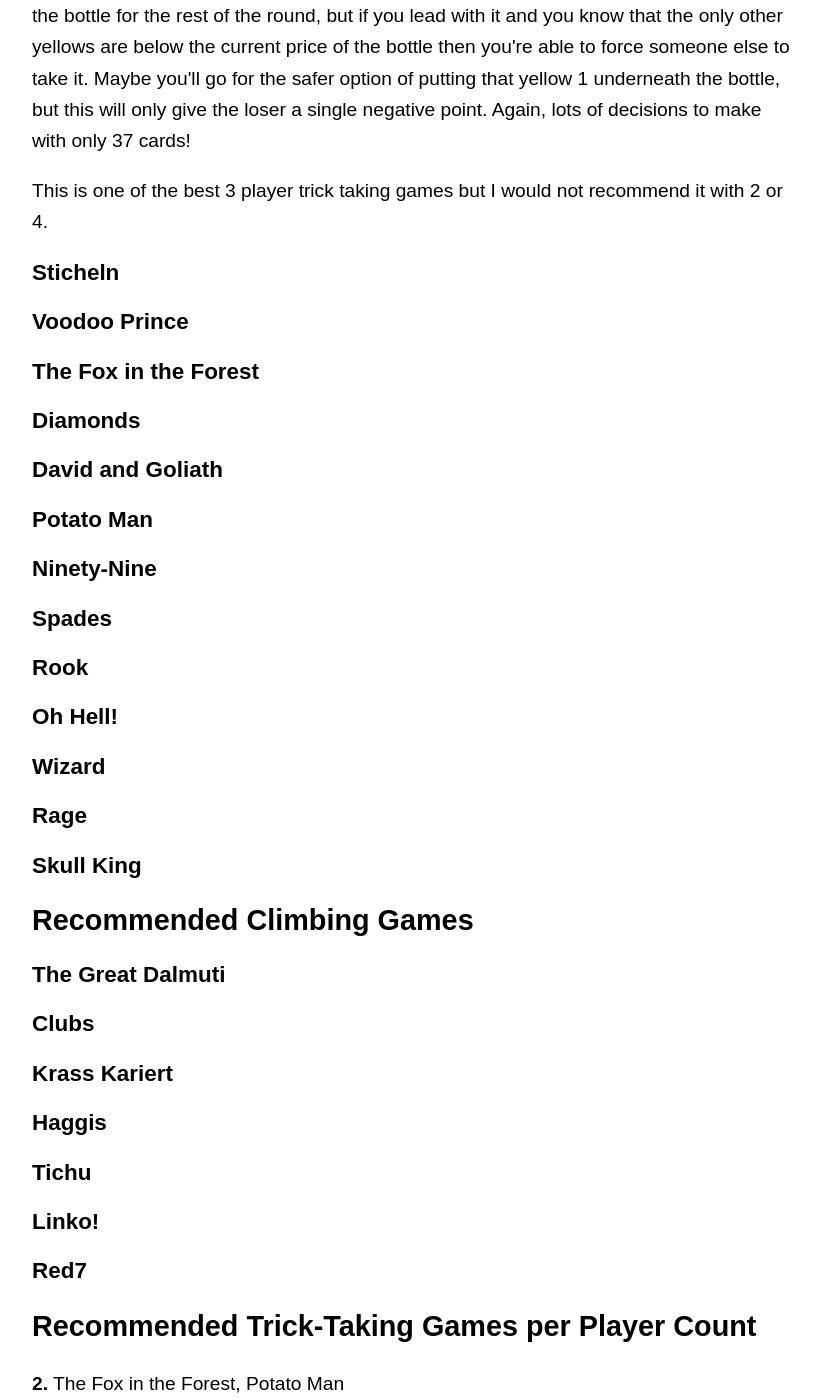
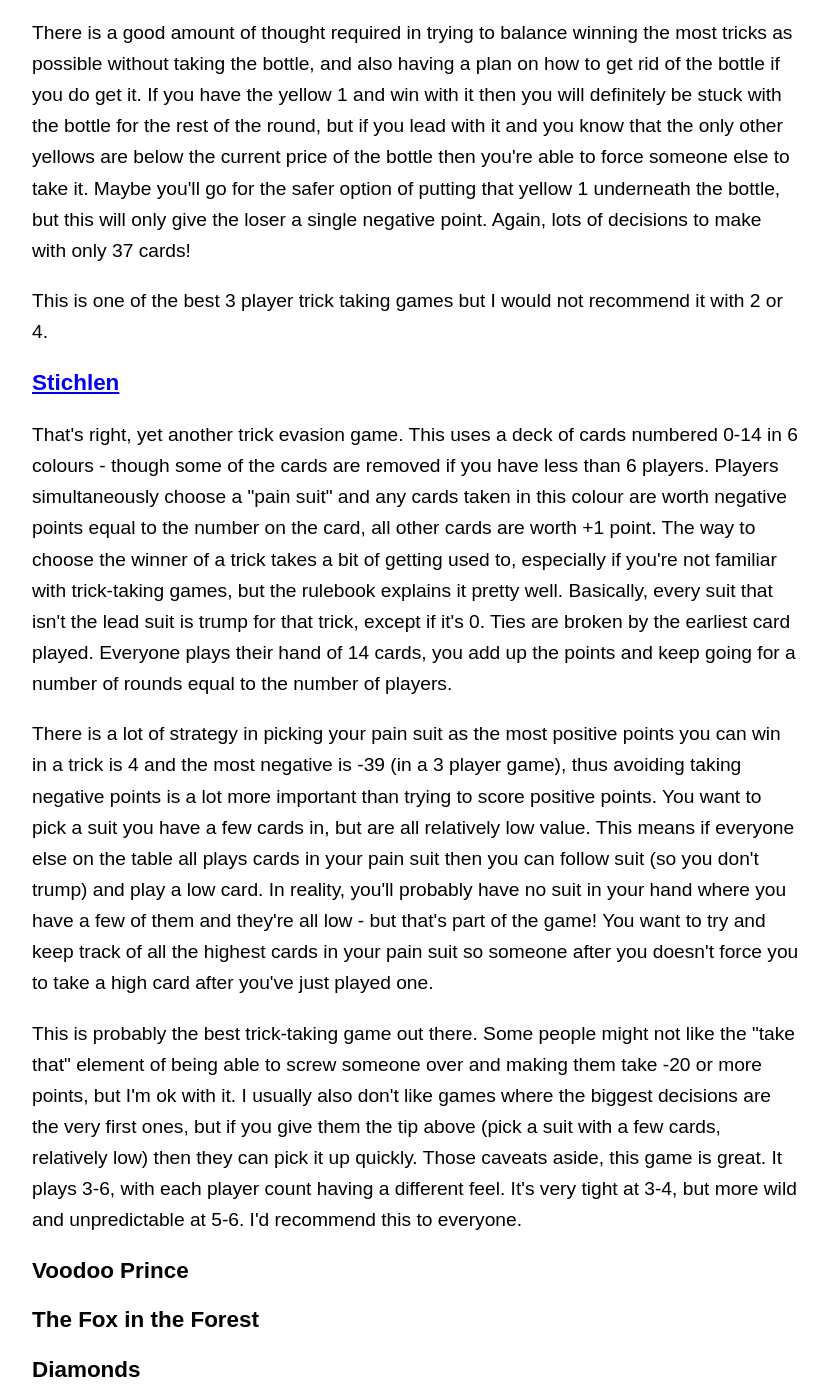
Before and after one commit to bentrevett/bentrevett.github.io, a Jekyll site: the page built from blog/misc/trick-taking.html, in a window 1280 px wide and 1400 px high, scrolled down 3049 px. Shown: the whole window, without its empty margins (224-1052 px from the left). Built offline with Jekyll 4.4.1, drawn with Linux system fonts in a browser that asks for light colours; some of the changed text lies outside the part shown.

Commit message:
added sticheln recommendation
added sticheln to 5-6 player recommendations

added TODO to sections

```diff
--- a/blog/misc/trick-taking.html
+++ b/blog/misc/trick-taking.html
@@ -112,7 +116,31 @@
                     This is one of the best 3 player trick taking games but I would not recommend it with 2 or 4.
                 </p>
 
-            <h3>Sticheln</h3>
+            <h3><a href="https://boardgamegeek.com/boardgame/354/sticheln">Stichlen</a></h3>
+
+                <p>
+                    That's right, yet another trick evasion game.
+                    This uses a deck of cards numbered 0-14 in 6 colours - though some of the cards are removed if you have less than 6 players.
+                    Players simultaneously choose a "pain suit" and any cards taken in this colour are worth negative points equal to the number on the card, all other cards are worth +1 point.
+                    The way to choose the winner of a trick takes a bit of getting used to, especially if you're not familiar with trick-taking games, but the rulebook explains it pretty well.
+                    Basically, every suit that isn't the lead suit is trump for that trick, except if it's 0. Ties are broken by the earliest card played.
+                    Everyone plays their hand of 14 cards, you add up the points and keep going for a number of rounds equal to the number of players.
+                </p>
+
+                <p>
+                    There is a lot of strategy in picking your pain suit as the most positive points you can win in a trick is 4 and the most negative is -39 (in a 3 player game), thus avoiding taking negative points is a lot more important than trying to score positive points.
+                    You want to pick a suit you have a few cards in, but are all relatively low value.
+                    This means if everyone else on the table all plays cards in your pain suit then you can follow suit (so you don't trump) and play a low card.
+                    In reality, you'll probably have no suit in your hand where you have a few of them and they're all low - but that's part of the game!
+                    You want to try and keep track of all the highest cards in your pain suit so someone after you doesn't force you to take a high card after you've just played one.
+                </p>
+
+                <p>
+                    This is probably the best trick-taking game out there.
+                    Some people might not like the "take that" element of being able to screw someone over and making them take -20 or more points, but I'm ok with it.
+                    I usually also don't like games where the biggest decisions are the very first ones, but if you give them the tip above (pick a suit with a few cards, relatively low) then they can pick it up quickly.
+                    Those caveats aside, this game is great. It plays 3-6, with each player count having a different feel. It's very tight at 3-4, but more wild and unpredictable at 5-6. I'd recommend this to everyone.
+                </p>
 
             <h3>Voodoo Prince</h3>
 
```
Also changed, not shown: other parts of blog/misc/trick-taking.html (+6 -2 lines).
